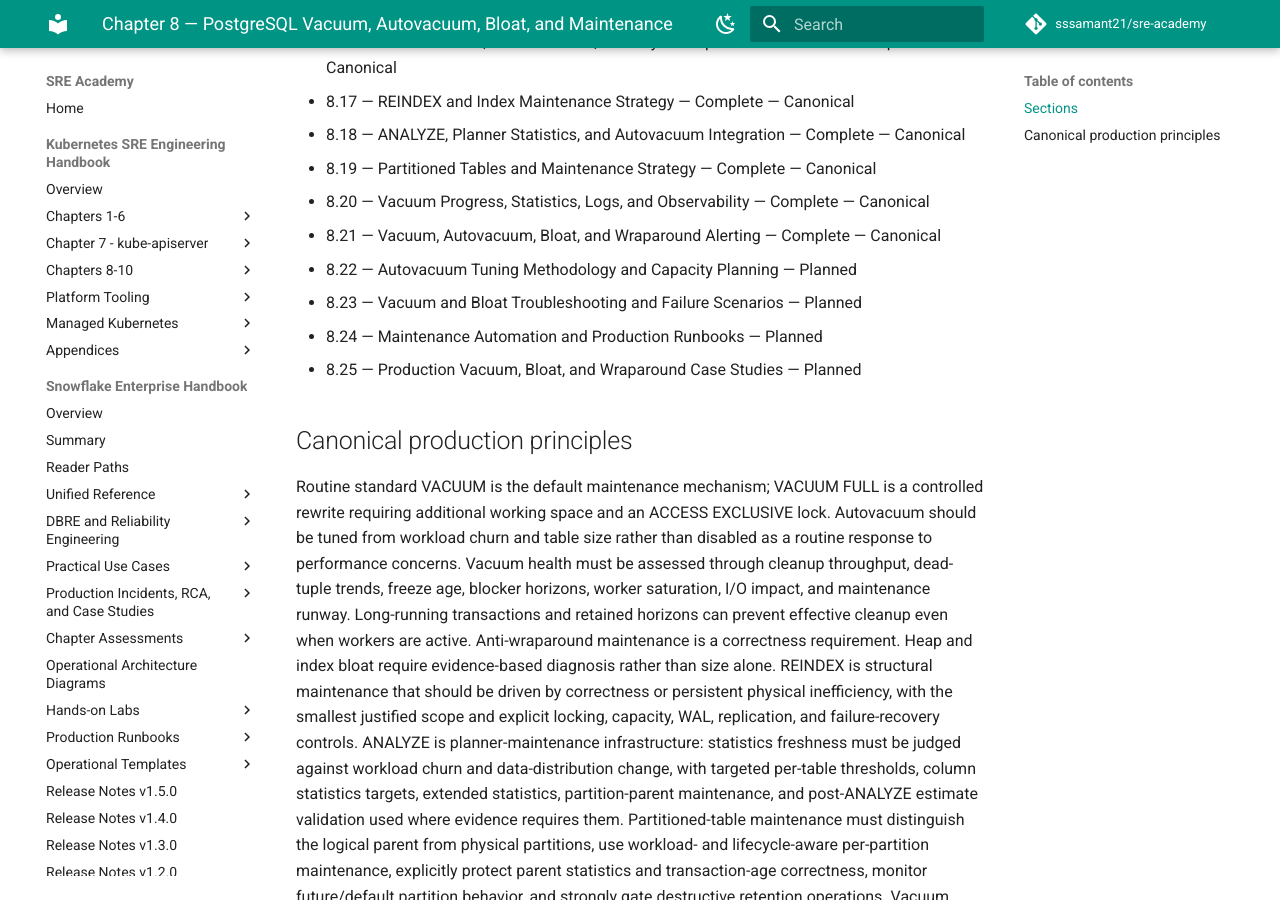
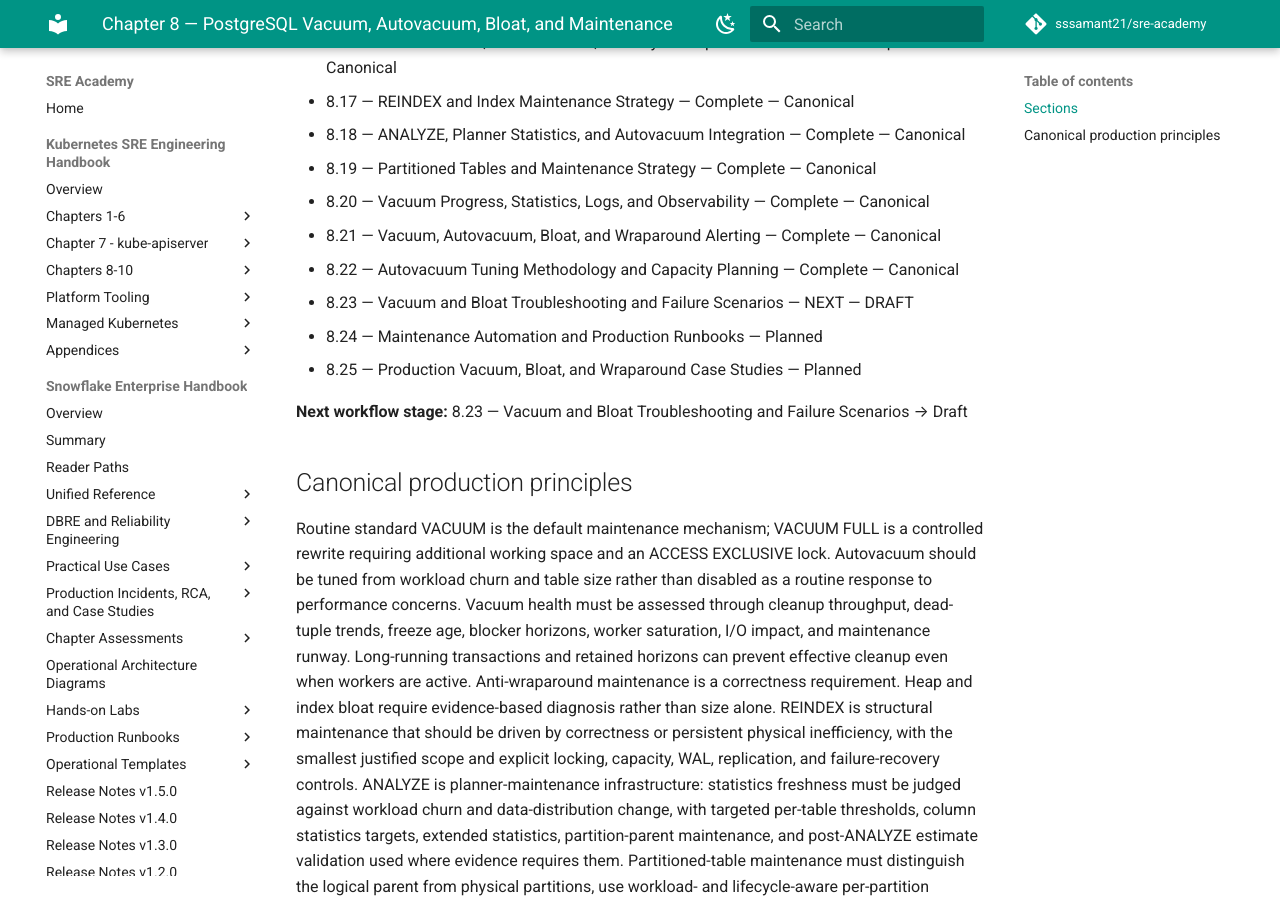
Before and after one commit to sssamant21/sre-academy, an MkDocs documentation site: the page built from docs/books/postgresql-sre-dbre-handbook/chapter-08/index.md, in a window 1280 px wide and 900 px high, scrolled down 905 px. Built offline with MkDocs 1.6.1 and Material for MkDocs 9.7.7, drawn with Linux system fonts in a browser that asks for light colours; comment, search, counter and statistics services are not loaded; some of the changed text lies outside the part shown.

Commit message:
docs(postgresql): mark section 8.22 canonical and advance to 8.23 draft

```diff
--- a/docs/books/postgresql-sre-dbre-handbook/chapter-08/index.md
+++ b/docs/books/postgresql-sre-dbre-handbook/chapter-08/index.md
@@ -27,10 +27,12 @@ Master Chapter 8 Structure v1.0 — **LOCKED**
 - 8.19 — Partitioned Tables and Maintenance Strategy — Complete — Canonical
 - 8.20 — Vacuum Progress, Statistics, Logs, and Observability — Complete — Canonical
 - 8.21 — Vacuum, Autovacuum, Bloat, and Wraparound Alerting — Complete — Canonical
-- 8.22 — Autovacuum Tuning Methodology and Capacity Planning — Planned
-- 8.23 — Vacuum and Bloat Troubleshooting and Failure Scenarios — Planned
+- 8.22 — Autovacuum Tuning Methodology and Capacity Planning — Complete — Canonical
+- 8.23 — Vacuum and Bloat Troubleshooting and Failure Scenarios — NEXT — DRAFT
 - 8.24 — Maintenance Automation and Production Runbooks — Planned
 - 8.25 — Production Vacuum, Bloat, and Wraparound Case Studies — Planned
+
+**Next workflow stage:** 8.23 — Vacuum and Bloat Troubleshooting and Failure Scenarios → Draft
 
 ## Canonical production principles
 
```
Also changed, not shown: other parts of docs/books/postgresql-sre-dbre-handbook/chapter-08/index.md (+1 -1 lines).
